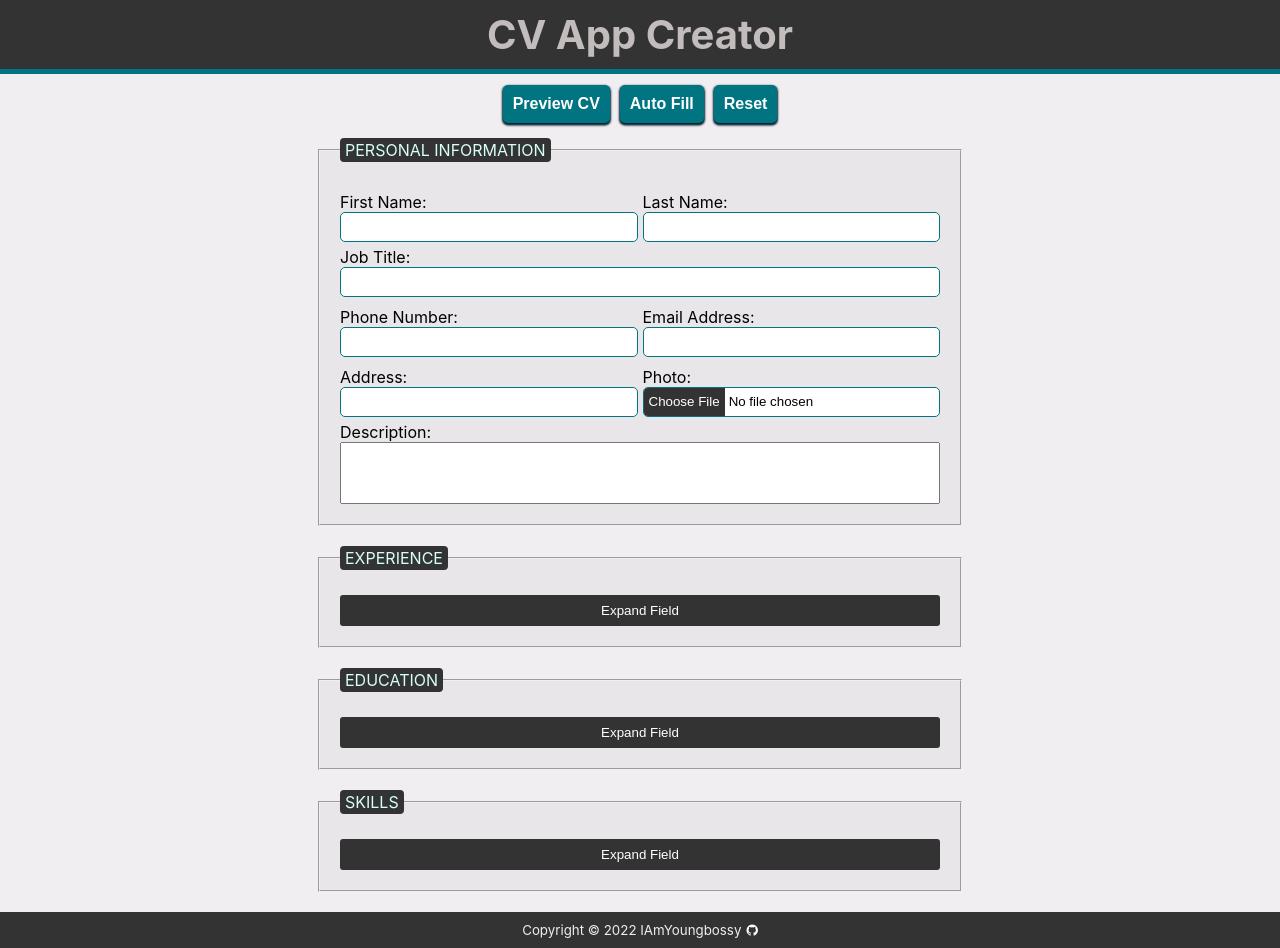
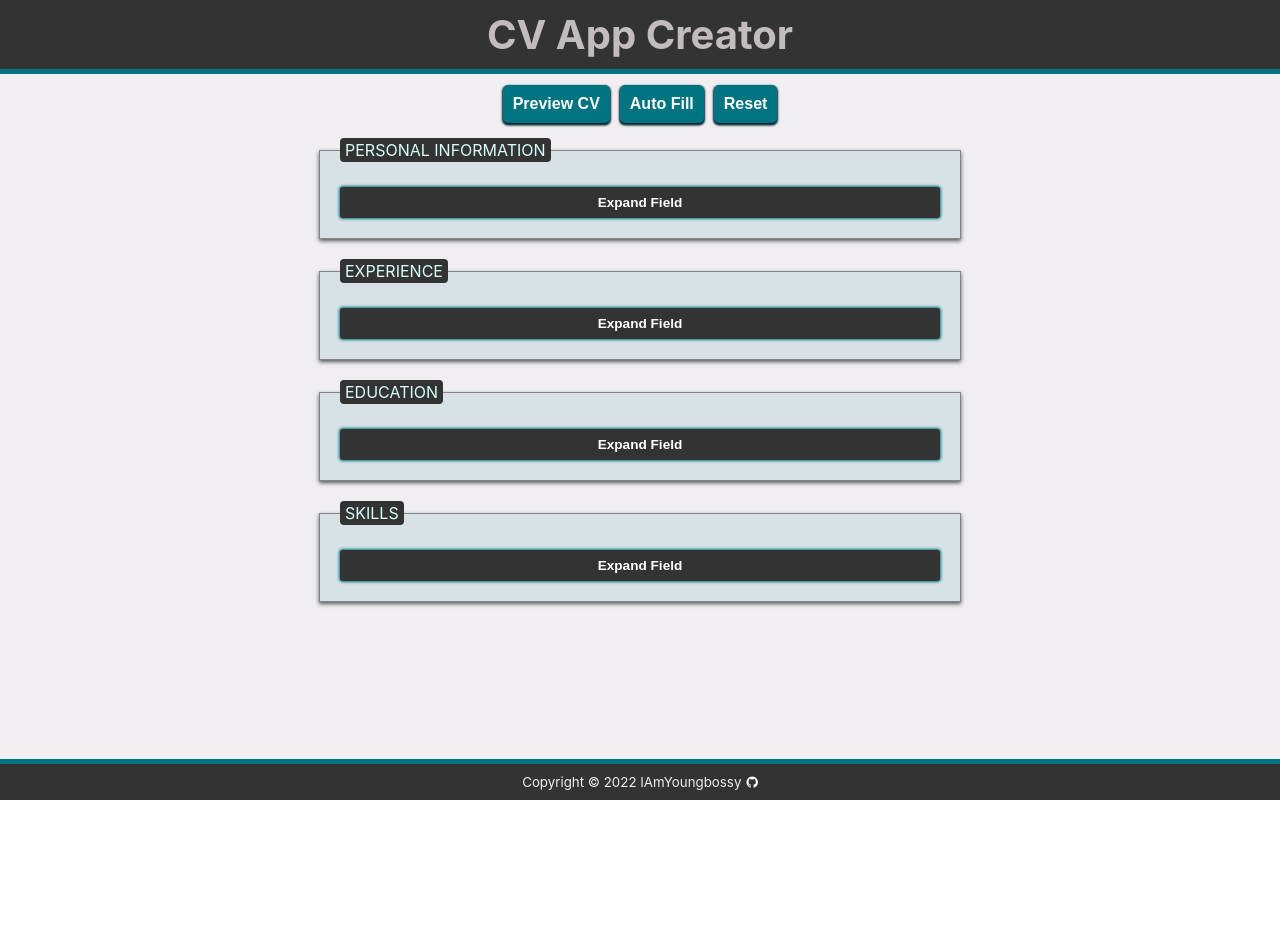
Before and after one commit to IAmYoungbossy/cv-app, a React (Create React App) app: page / in a window 1280 px wide. After the commit the page ends 800 px from the top, so only its background shows below. Built offline with nearby package versions, Linux system fonts and the light colour scheme.

Commit message:
Add ability to expand and collapse PersernalInfo field

```diff
--- a/src/components/Footer/Footer.css
+++ b/src/components/Footer/Footer.css
@@ -16,4 +16,5 @@ footer {
   margin-top: auto;
   text-align: center;
   background-color: #333333;
+  border-top: 5px solid #007480;
 }
--- a/src/components/Form/Form.css
+++ b/src/components/Form/Form.css
@@ -1,21 +1,23 @@
-form > fieldset {
+form>fieldset {
   margin: auto;
   padding: 20px;
   display: flex;
   margin-bottom: 20px;
   flex-direction: column;
   width: min(600px, 75vw);
+  border: 1px solid #00000069;
+  box-shadow: 0px 2px 4px 0px #000000a3;
 }
 
-fieldset > div,
-.input-wrapper > div {
+fieldset>div,
+.input-wrapper>div {
   display: flex;
   width: inherit;
   margin-top: 5px;
   flex-direction: column;
 }
 
-.input-wrapper > div {
+.input-wrapper>div {
   width: 100%;
 }
 
@@ -46,6 +48,10 @@ li {
   grid-template-columns: repeat(2, 1fr);
 }
 
+.personal-btn {
+  display: flex;
+}
+
 .add-education,
 .remove-education {
   padding: 8px;
@@ -70,13 +76,13 @@ hr {
   display: flex;
 }
 
-.list-wrapper > input,
-.category_wrapper > input {
+.list-wrapper>input,
+.category_wrapper>input {
   flex: 1;
 }
 
-.list-wrapper > button,
-.category_wrapper > button {
+.list-wrapper>button,
+.category_wrapper>button {
   width: 35px;
   border: none;
   font-size: 1.2rem;
@@ -86,7 +92,7 @@ hr {
   background-color: #333333;
 }
 
-.category_wrapper > button {
+.category_wrapper>button {
   padding: 0 10px;
   font-size: 0.9rem;
   width: fit-content;
@@ -105,20 +111,23 @@ hr {
 
 .category-btn {
   width: inherit;
+  font-size: 0.85rem;
+  font-weight: bolder;
+  box-shadow: 0px 0px 3px 1px #007480;
 }
 
 li::marker {
   color: #007480;
 }
 
-fieldset > div > input,
+fieldset>div>input,
 textarea {
   width: 100%;
   resize: none;
 }
 
 fieldset {
-  background-color: #c3bcbc2b;
+  background-color: #0074801a;
 }
 
 legend {
--- a/src/components/Form/PersonalInfo/PersonalInfo.js
+++ b/src/components/Form/PersonalInfo/PersonalInfo.js
@@ -1,11 +1,9 @@
 import { Component } from "react";
 
-export default class PersonalInfo extends Component {
+class PersonalInfoField extends Component {
   render() {
     return (
-      <fieldset>
-        <legend>PERSONAL INFORMATION</legend>
-
+      <>
         <div className="input-wrapper">
           <div>
             <label htmlFor="first_name">First Name:</label>
@@ -82,6 +80,69 @@ export default class PersonalInfo extends Component {
             cols="50"
           ></textarea>
         </div>
+
+        <div className="personal-btn">
+          <button
+            type="button"
+            className="remove-education"
+            onClick={() => this.props.removePersonalInfo()}
+          >
+            Collapse Field
+          </button>
+        </div>
+      </>
+    );
+  }
+}
+
+export default class PersonalInfo extends Component {
+  state = {
+    personalInfo: [],
+  };
+
+  addPersonalInfo = () => {
+    this.setState({
+      personalInfo: [...this.state.personalInfo, []],
+    });
+  };
+
+  removePersonalInfo = (index) => {
+    const personalInfoCopy = [...this.state.personalInfo];
+    personalInfoCopy.splice(index, 1);
+    this.setState({
+      personalInfo: personalInfoCopy,
+    });
+  };
+
+  render() {
+    const expandBtn = () => {
+      if (this.state.personalInfo.length === 0) return "Expand Field";
+      return "collapse Field";
+    };
+    const emptyArray = this.state.personalInfo.length === 0;
+    return (
+      <fieldset>
+        <legend>PERSONAL INFORMATION</legend>
+        {this.state.personalInfo.map((list, index) => (
+          <>
+            <PersonalInfoField
+              key={index + 18}
+              index={index}
+              addPersonalInfo={() => this.addPersonalInfo()}
+              removePersonalInfo={() => this.removePersonalInfo(index)}
+            />
+            <br key={index + 15} /> <hr key={index + 19} />
+          </>
+        ))}
+        {emptyArray && (
+          <button
+            type="button"
+            className="category-btn"
+            onClick={this.addPersonalInfo}
+          >
+            {expandBtn()}
+          </button>
+        )}
       </fieldset>
     );
   }
```
